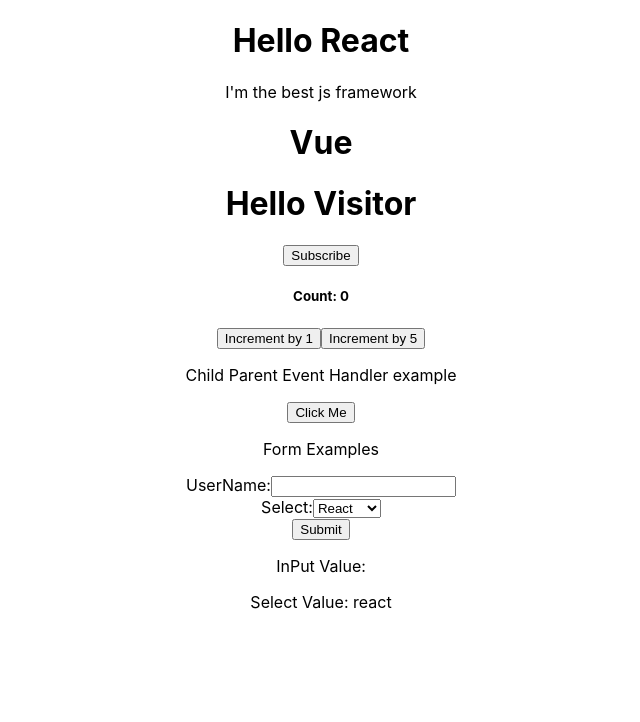
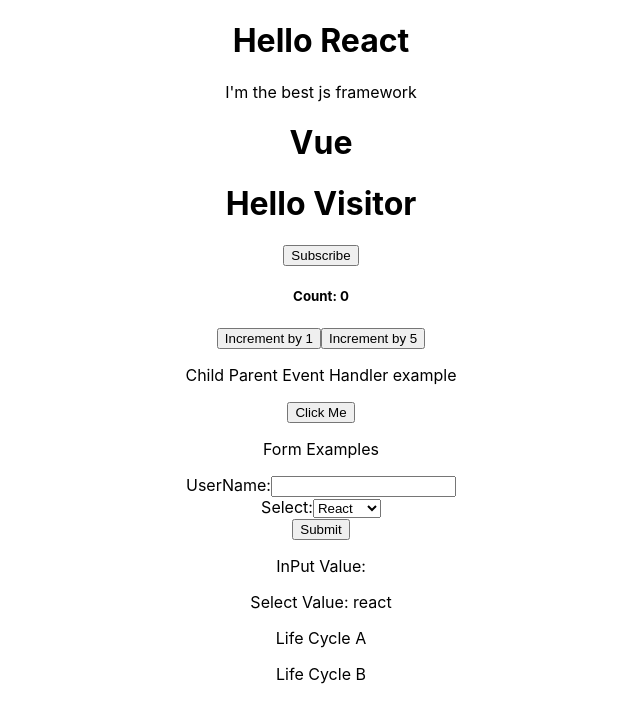
Before and after one commit to Nickx58/react, a React (Create React App) app: page / in a window 1280 px wide. Shown: the top 722 px of the page, without its empty margins (319-959 px from the left). Built offline with nearby package versions, Linux system fonts and the light colour scheme.

Commit message:
React LifeCycle Methods

```diff
--- a/src/App.js
+++ b/src/App.js
@@ -5,6 +5,7 @@
 import Counter from "./components/Counter";
 import ParentComponent from "./components/ParentComponent";
 import Form from "./components/Form";
+import LifeCycleA from "./components/LifeCycleA";
 import "./App.css";
 
 function App() {
@@ -20,6 +21,7 @@
       <ParentComponent />
       <p> Form Examples </p>
       <Form />
+      <LifeCycleA />
     </div>
   );
 }
--- /dev/null
+++ b/src/components/LifeCycleA.js
@@ -0,0 +1,34 @@
+import React, { Component } from "react";
+import LifeCycleB from "./LifeCycleB";
+
+class LifeCycleA extends Component {
+  constructor(props) {
+    super(props);
+
+    this.state = {
+      message: "",
+    };
+    console.log("Life Cycle A constructor");
+  }
+
+  static getDerivedStateFromProps(props, state) {
+    console.log("Life Cycle A getDerivedStateFrom Props");
+    return null;
+  }
+
+  componentDidMount() {
+    console.log("Life Cycle A Component Did Mount");
+  }
+
+  render() {
+    console.log("Life Cycle A render");
+    return (
+      <div>
+        <p>Life Cycle A</p>
+        <LifeCycleB />
+      </div>
+    );
+  }
+}
+
+export default LifeCycleA;
--- /dev/null
+++ b/src/components/LifeCycleB.js
@@ -0,0 +1,32 @@
+import React, { Component } from "react";
+
+class LifeCycleB extends Component {
+  constructor(props) {
+    super(props);
+
+    this.state = {
+      message: "",
+    };
+    console.log("Life Cycle B constructor");
+  }
+
+  static getDerivedStateFromProps(props, state) {
+    console.log("Life Cycle B getDerivedStateFrom Props");
+    return null;
+  }
+
+  componentDidMount() {
+    console.log("Life Cycle B Component Did Mount");
+  }
+
+  render() {
+    console.log("Life Cycle B render");
+    return (
+      <div>
+        <p>Life Cycle B</p>
+      </div>
+    );
+  }
+}
+
+export default LifeCycleB;
```
